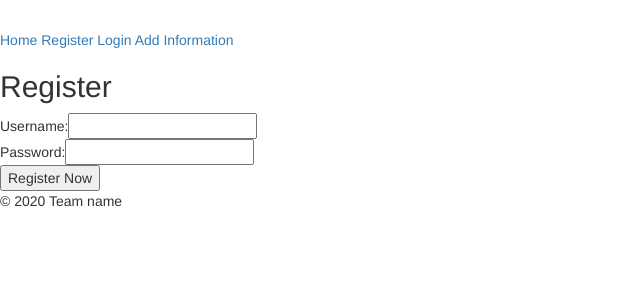
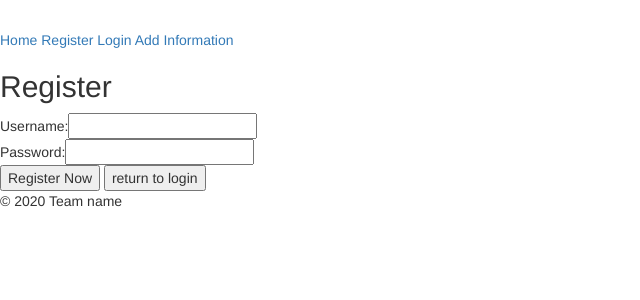
Before and after one commit to s3554374/Project1, a PHP site: page /register.php in a window 1280 px wide. Shown: the part 195-495 px from the top of the page, without its empty margins (0-640 px from the left). Run offline with PHP 8.4, Linux system fonts and the light colour scheme; data that the repository does not hold is empty.

Commit message:
Update register.php
add return button

```diff
--- a/register.php
+++ b/register.php
@@ -10,6 +10,7 @@
             Username:<input type="text" name = "username" /><br>
             Password:<input type="password" name="password" /><br>
             <input type="submit" value="Register Now" />
+            <input type="button" name="Submit" value="return to login" onclick="location.href='login.php'"/>
         </form>
 
  </div>
```
